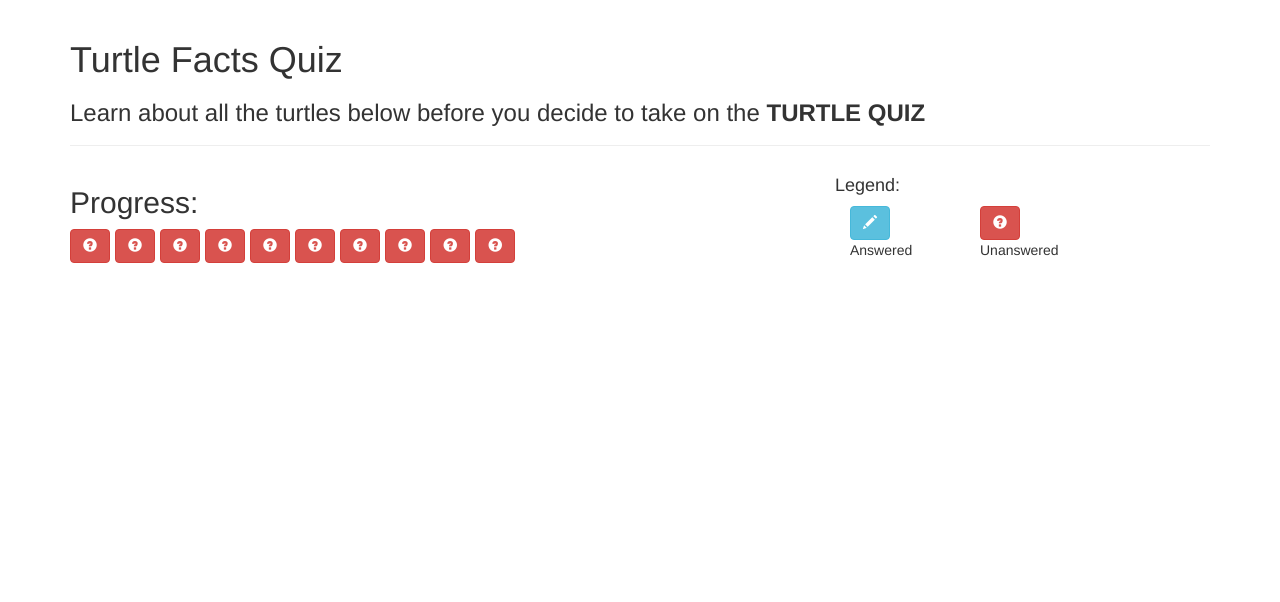
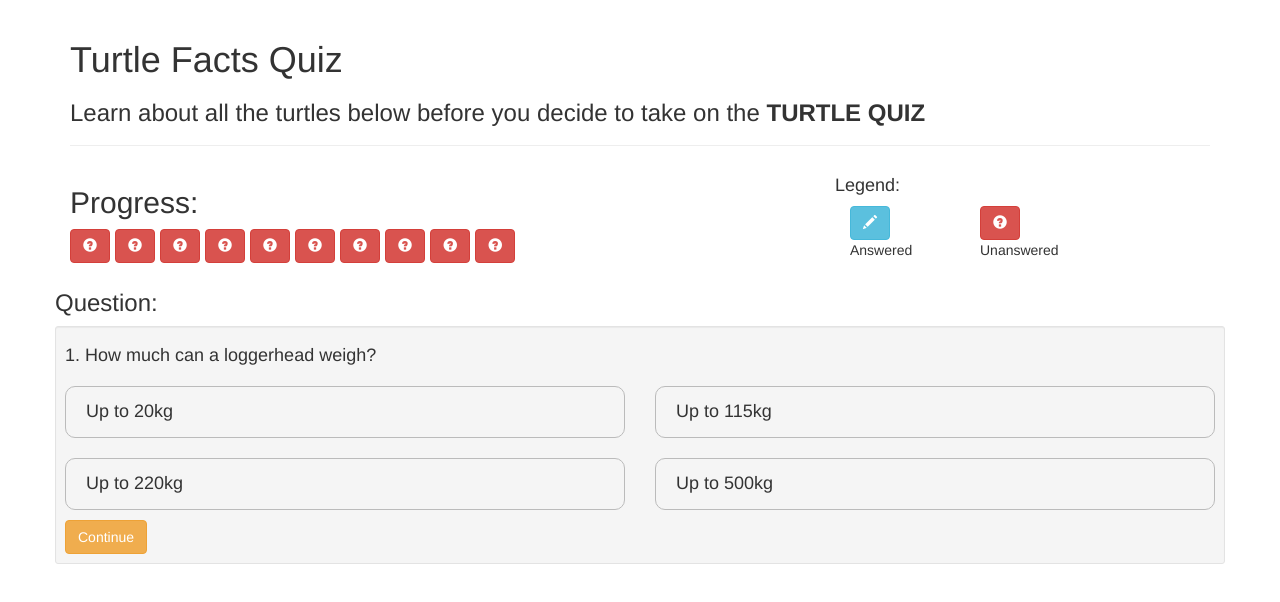
Before and after one commit to tailuis7/Learn-AngularJS-TurtleQuiz, a plain HTML site: page index.html in a window 1280 px wide. Both pictures are taken after typing "Sample" into the empty fields and a click on the button "Start Quiz". Drawn offline with nearby package versions, Linux system fonts and the light colour scheme.

Commit message:
Done part 11 in tutorial.

```diff
--- a/index.html
+++ b/index.html
@@ -107,6 +107,22 @@
                     </div>
                 </div>
             </div>
+            <div class="row">
+                <h3>Question:</h3>
+                <div class="well well-sm">
+                    <div class="row">
+                        <div class="col-xs-12">
+                            <h4>{{ quiz.activeQuestion+1 + ". " + quiz.dataService.quizQuestions[quiz.activeQuestion].text }}</h4>
+                            <div class="row">
+                                <div class="col-sm-6" ng-repeat="answer in quiz.dataService.quizQuestions[quiz.activeQuestion].possibilities">
+                                    <h4 class="answer">{{ answer.answer }}</h4>
+                                </div>
+                            </div>
+                        </div>
+                    </div>
+                    <button class="btn btn-warning" ng-click="quiz.questionAnswered()">Continue</button>
+                </div>
+            </div>
         </div>
     </div>
     <!-- third party js -->
--- a/js/controllers/quiz.js
+++ b/js/controllers/quiz.js
@@ -9,5 +9,11 @@
 			var vm = this;
 			vm.quizMetrics = quizMetrics;
 			vm.dataService = DataService;
+			vm.questionAnswered = questionAnswered;
+			vm.activeQuestion = 0;
+
+			function questionAnswered() {
+
+			}
 		}
 })();
```
